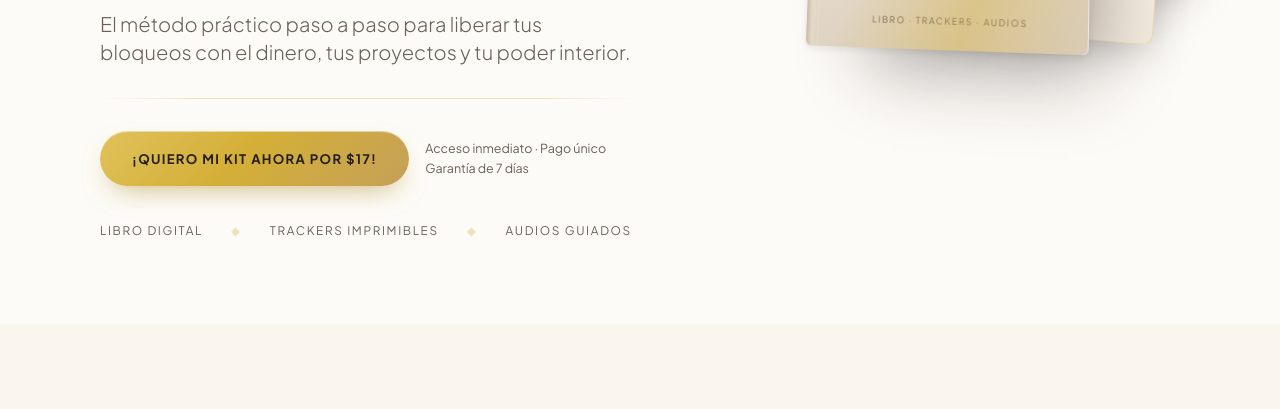
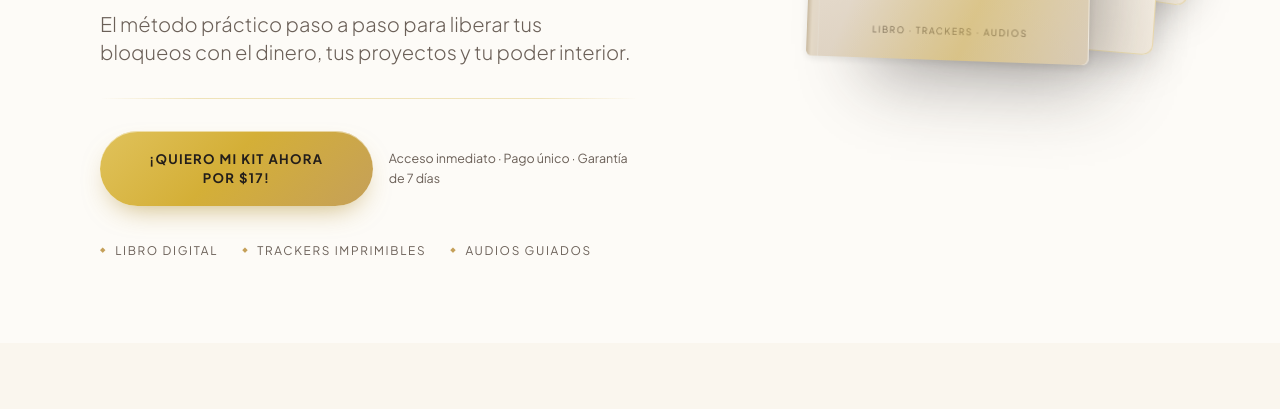
Before and after one commit to cristopherjose99-a11y/lamujerquemanifiesta, a plain HTML site: page artifact.html in a window 1280 px wide. Shown: the part 609-1018 px from the top of the page. Drawn offline with nearby package versions, Linux system fonts and the light colour scheme; a web font is replaced by a local one.

Commit message:
Corrige el hero en pantallas pequeñas
El microcopy bajo el CTA perdía el separador al no renderizarse el
salto de línea en móvil, y los rombos de la lista de piezas quedaban
colgando al final de línea al envolverse. Ahora cada pieza lleva su
propio marcador.

Co-Authored-By: Claude Opus 5 <noreply@anthropic.com>

```diff
--- a/artifact.html
+++ b/artifact.html
@@ -209,18 +209,15 @@
             ¡Quiero mi kit ahora por $17!
           </a>
           <p class="text-[.78rem] leading-relaxed" style="color:var(--fg-soft);">
-            Acceso inmediato · Pago único<br class="hidden sm:block">
-            Garantía de 7 días
+            Acceso inmediato · Pago único · Garantía de 7 días
           </p>
         </div>
 
-        <ul class="mt-9 flex flex-wrap items-center gap-x-7 gap-y-3 text-[.74rem] uppercase tracking-[.14em]"
+        <ul class="mt-9 flex flex-wrap gap-x-6 gap-y-2.5 text-[.74rem] uppercase tracking-[.14em]"
             style="color:var(--fg-soft);">
-          <li>Libro digital</li>
-          <li aria-hidden="true" style="color:var(--hairline);">◆</li>
-          <li>Trackers imprimibles</li>
-          <li aria-hidden="true" style="color:var(--hairline);">◆</li>
-          <li>Audios guiados</li>
+          <li class="flex items-center gap-2"><span aria-hidden="true" style="color:var(--gold-deep); font-size:.6em;">◆</span>Libro digital</li>
+          <li class="flex items-center gap-2"><span aria-hidden="true" style="color:var(--gold-deep); font-size:.6em;">◆</span>Trackers imprimibles</li>
+          <li class="flex items-center gap-2"><span aria-hidden="true" style="color:var(--gold-deep); font-size:.6em;">◆</span>Audios guiados</li>
         </ul>
       </div>
 
```
Also changed, not shown: index.html (+5 -8 lines).
